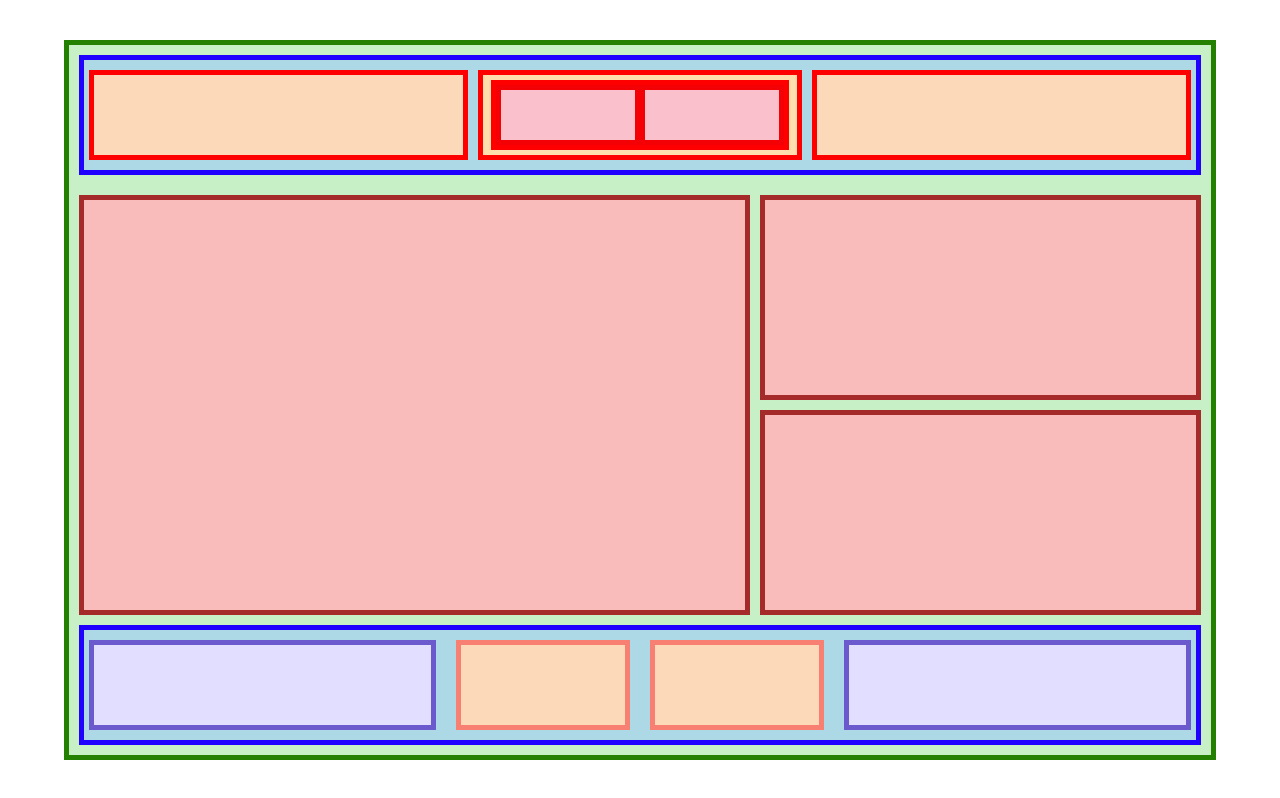
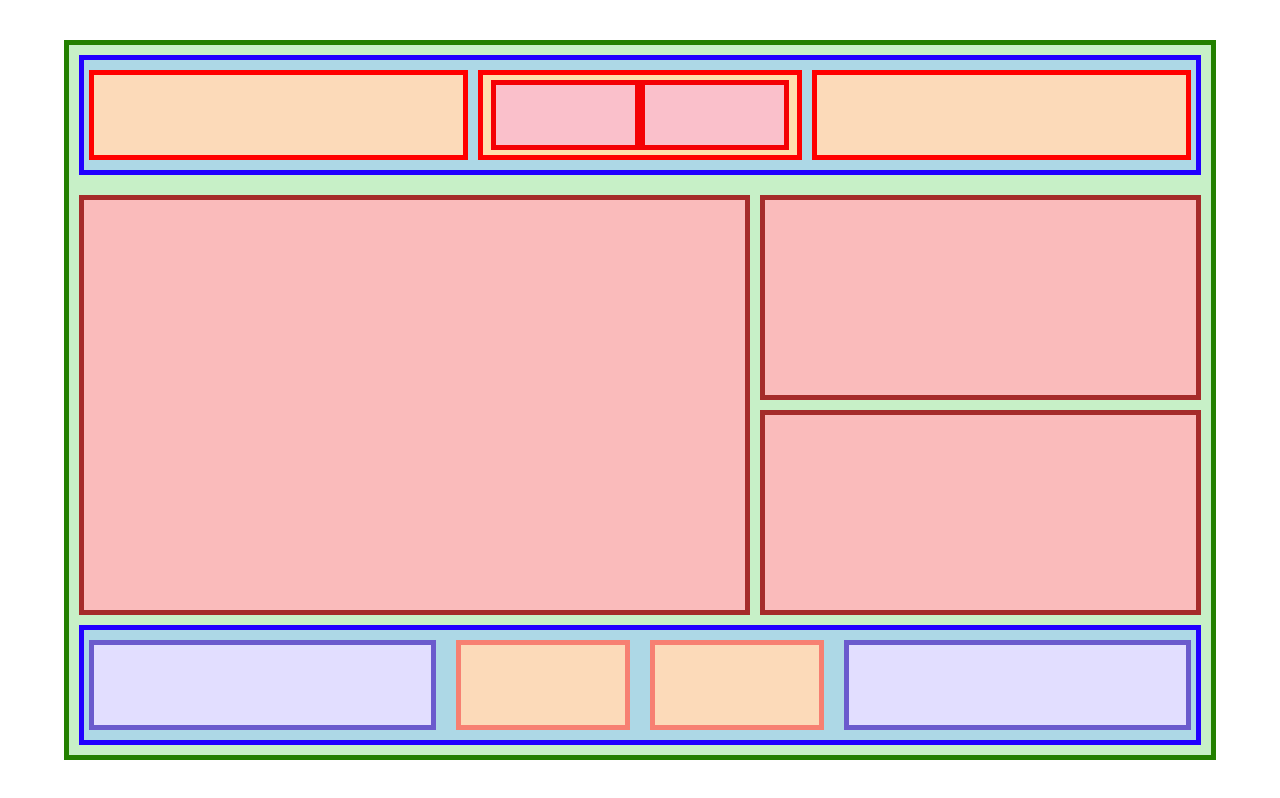
Before and after one commit to EsBazza/layout2, a React (Vite) app: page / in a window 1280 px wide. Built offline with nearby package versions, Linux system fonts and the light colour scheme.

Commit message:
fix border color issue

```diff
--- a/src/App.css
+++ b/src/App.css
@@ -59,7 +59,6 @@ html, body {
   width: 98%;
   height: 100%;
   background-color: #fcdab9;
-  border: 5px solid red;
 }
 
 .headercenter1,
```
